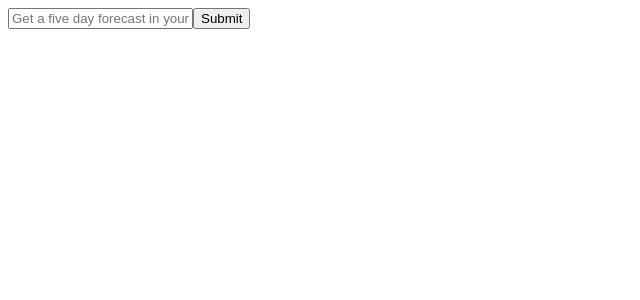
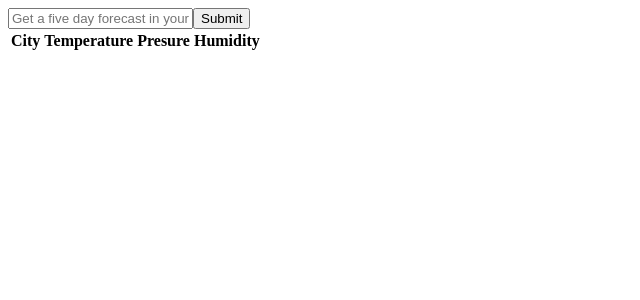
Before and after one commit to jackdbd/react-redux-weather, a React (Create React App) app: page / in a window 1280 px wide. Shown: the top 300 px of the page, without its empty margins (0-640 px from the left). Built offline with nearby package versions, Linux system fonts and the light colour scheme.

Commit message:
Add WeatherList container component

```diff
--- a/src/App.js
+++ b/src/components/App.js
@@ -1,11 +1,13 @@
 import React, { Component } from "react";
-import SearchBar from "./containers/SearchBar";
+import SearchBar from "../containers/SearchBar";
+import WeatherList from "../containers/WeatherList";
 
 class App extends Component {
   render() {
     return (
       <div>
         <SearchBar />
+        <WeatherList />
       </div>
     );
   }
--- /dev/null
+++ b/src/containers/WeatherList.js
@@ -0,0 +1,38 @@
+import React, { Component } from "react";
+import { connect } from "react-redux";
+
+class WeatherList extends Component {
+  renderWeather(d) {
+    const name = d.city.name;
+    return (
+      <tr key={name}>
+        <td>{name}</td>
+      </tr>
+    );
+  }
+
+  render() {
+    return (
+      <table>
+        <thead>
+          <tr>
+            <th>City</th>
+            <th>Temperature</th>
+            <th>Presure</th>
+            <th>Humidity</th>
+          </tr>
+        </thead>
+        <tbody>{this.props.weather.map(this.renderWeather)}</tbody>
+      </table>
+    );
+  }
+}
+
+function mapStateToProps(state) {
+  const { weather } = state;
+  return { weather };
+}
+
+// Promote the "dumb", redux-unaware, presentational component, to a "smart", redux-aware, container component
+// export default connect(mapStateToProps, mapDispatchToProps)(WeatherList);
+export default connect(mapStateToProps)(WeatherList);
--- a/src/index.js
+++ b/src/index.js
@@ -3,7 +3,7 @@ import ReactDOM from "react-dom";
 import { Provider } from "react-redux";
 import { createStore, applyMiddleware } from "redux";
 import ReduxPromise from "redux-promise";
-import App from "./App";
+import App from "./components/App";
 import reducers from "./reducers";
 
 const createStoreWithMiddleware = applyMiddleware(ReduxPromise)(createStore);
```
Also changed, not shown: 1 other file (tests, documents, lock files or other folders).
